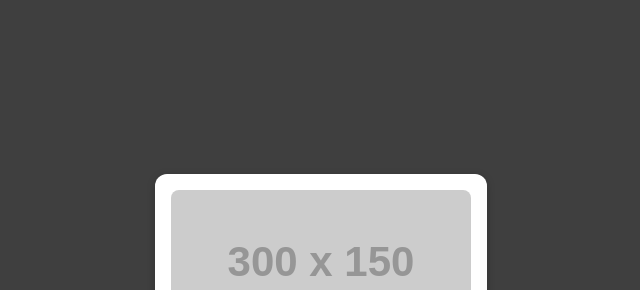
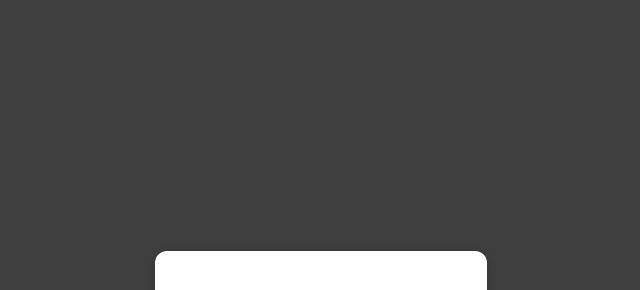
Before and after one commit to Coconut-pro/remote-popup, a plain HTML site: page index.html in a window 1280 px wide. Shown: the part 39-329 px from the top of the page, without its empty margins (319-959 px from the left). Drawn offline with Linux system fonts and the light colour scheme; placeholder pictures from the web are drawn by us.

Commit message:
Update index.html

```diff
--- a/index.html
+++ b/index.html
@@ -8,7 +8,6 @@
 </head>
 <body>
   <div class="popup-container">
-    <img class="banner" src="https://via.placeholder.com/300x150" alt="Banner">
     <h1>欢迎新用户！</h1>
     <p>点击下方按钮领取奖励。</p>
     <button id="actionBtn">立即领取</button>
```
